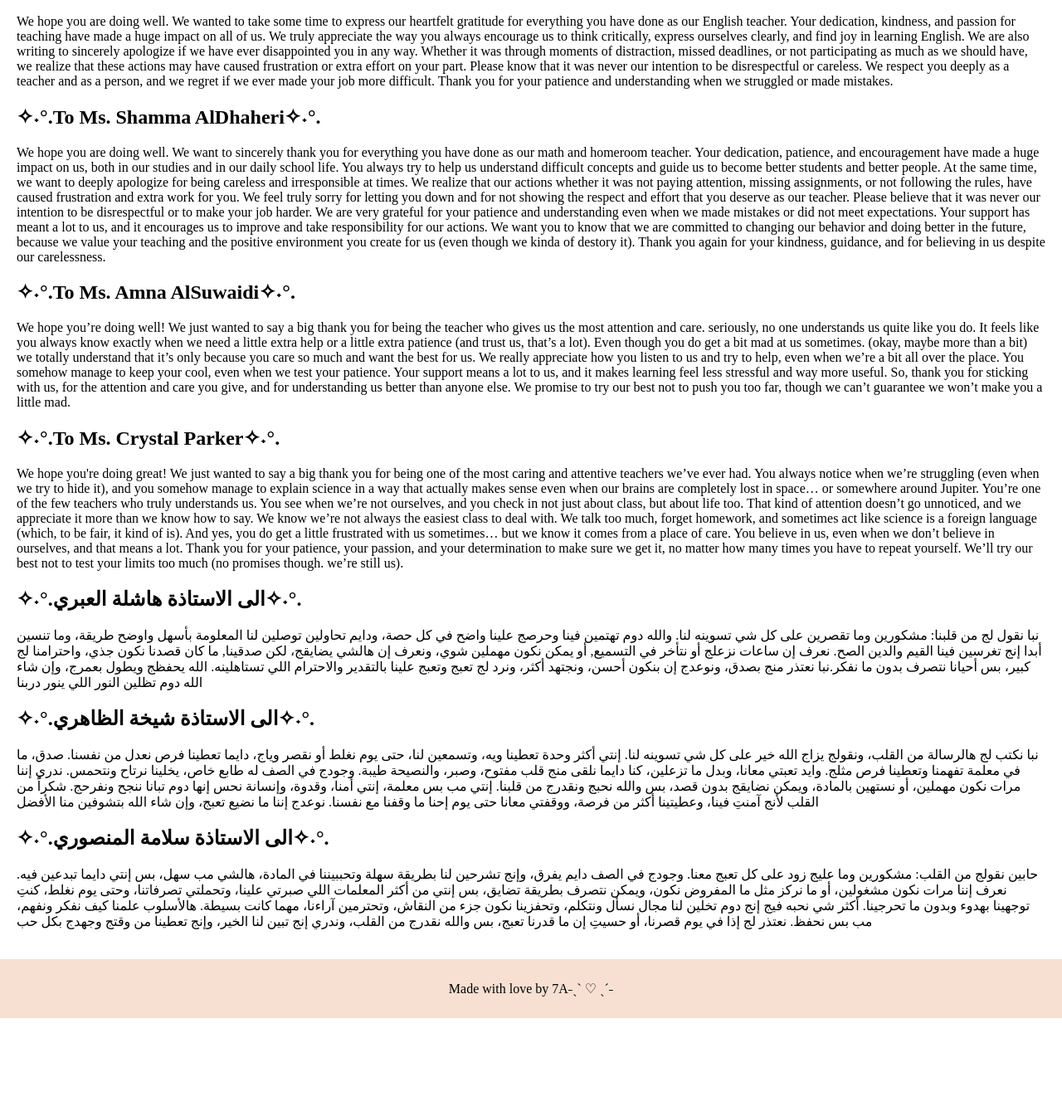
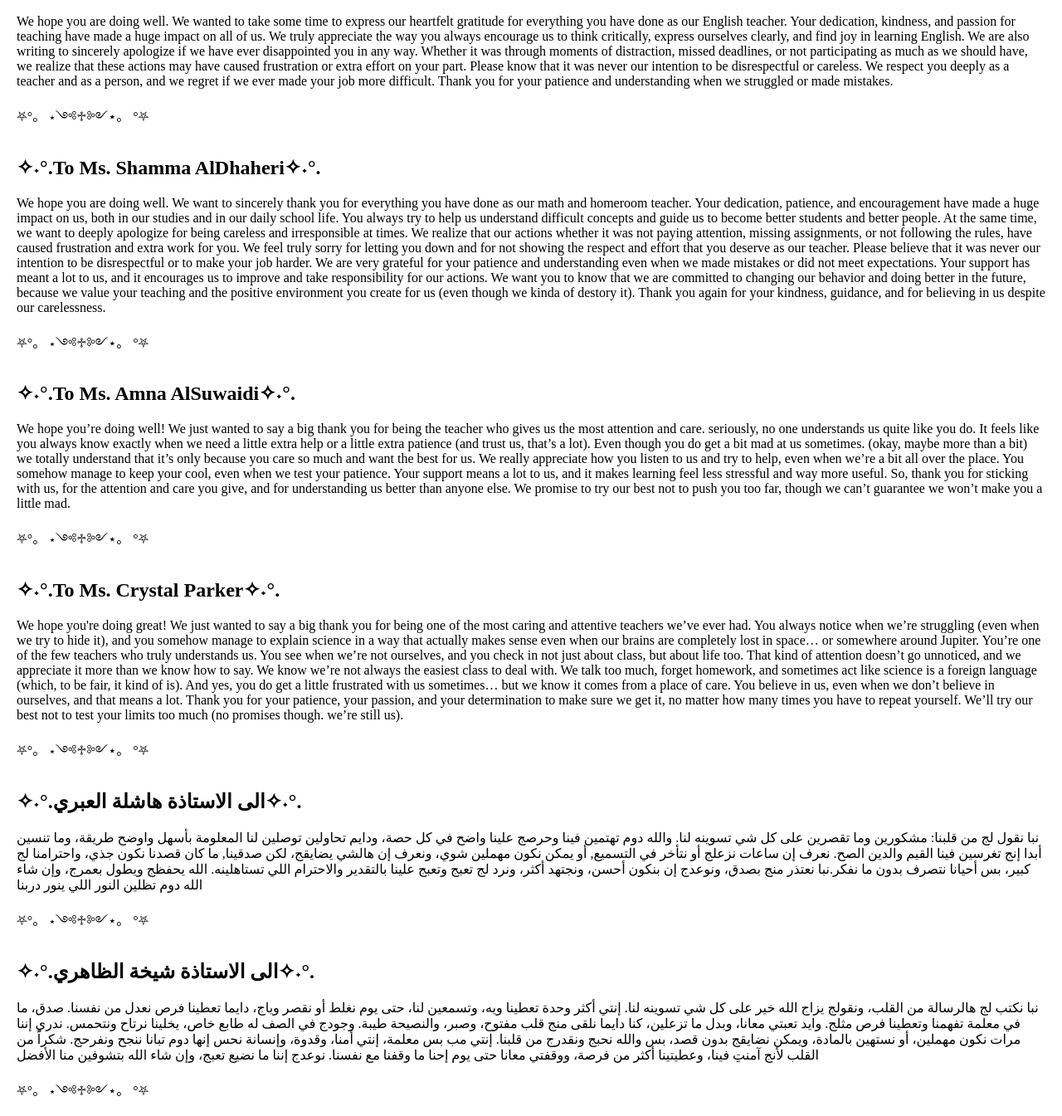
Before and after one commit to qz5ix/thank-you-blog, a plain HTML site: page letters.html in a window 1280 px wide. Shown: the part 202-1547 px from the top of the page at 83% size. Before the commit the page ends 1429 px from the top, so only its background shows below. Drawn offline with Linux system fonts and the light colour scheme.

Commit message:
Update letters.html

```diff
--- a/letters.html
+++ b/letters.html
@@ -28,6 +28,7 @@
       we regret if we ever made your job more difficult. Thank you for your patience and understanding when we struggled
       or made mistakes.</p>
 
+<div class="fancy-divider">⛧°。 ⋆༺♱༻⋆。 °⛧</div>
 
 
     <h2>✧˖°.To Ms. Shamma AlDhaheri✧˖°.</h2>
@@ -45,6 +46,7 @@
       though we kinda of destory it). Thank you again for your kindness, guidance, and for believing in us despite our
       carelessness.</p>
 
+    <div class="fancy-divider">⛧°。 ⋆༺♱༻⋆。 °⛧</div>
 
 
     <h2>✧˖°.To Ms. Amna AlSuwaidi✧˖°.</h2>
@@ -58,6 +60,7 @@
       attention and care you give, and for understanding us better than anyone else. We promise to try our best not to
       push you too far, though we can’t guarantee we won’t make you a little mad.</p>
 
+<div class="fancy-divider">⛧°。 ⋆༺♱༻⋆。 °⛧</div>
 
 
     <h2>✧˖°.To Ms. Crystal Parker✧˖°.</h2>
@@ -73,6 +76,7 @@
       passion, and your determination to make sure we get it, no matter how many times you have to repeat yourself.
       We’ll try our best not to test your limits too much (no promises though. we’re still us).</p>
 
+     <div class="fancy-divider">⛧°。 ⋆༺♱༻⋆。 °⛧</div>
 
 
     <h2>✧˖°.الى الاستاذة هاشلة العبري✧˖°.</h2>
@@ -83,6 +87,7 @@
       لج تعبج وتعبج علينا بالتقدير والاحترام اللي تستاهلينه. الله يحفظج ويطول بعمرج، وإن شاء الله دوم تظلين النور اللي
       ينور دربنا</p>
 
+      <div class="fancy-divider">⛧°。 ⋆༺♱༻⋆。 °⛧</div>
 
 
     <h2>✧˖°.الى الاستاذة شيخة الظاهري✧˖°.</h2>
@@ -94,6 +99,7 @@
       أكثر من فرصة، ووقفتي معانا حتى يوم إحنا ما وقفنا مع نفسنا. نوعدج إننا ما نضيع تعبج، وإن شاء الله بتشوفين منا
       الأفضل</p>
 
+      <div class="fancy-divider">⛧°。 ⋆༺♱༻⋆。 °⛧</div>
 
 
     <h2>✧˖°.الى الاستاذة سلامة المنصوري✧˖°.</h2>
```
